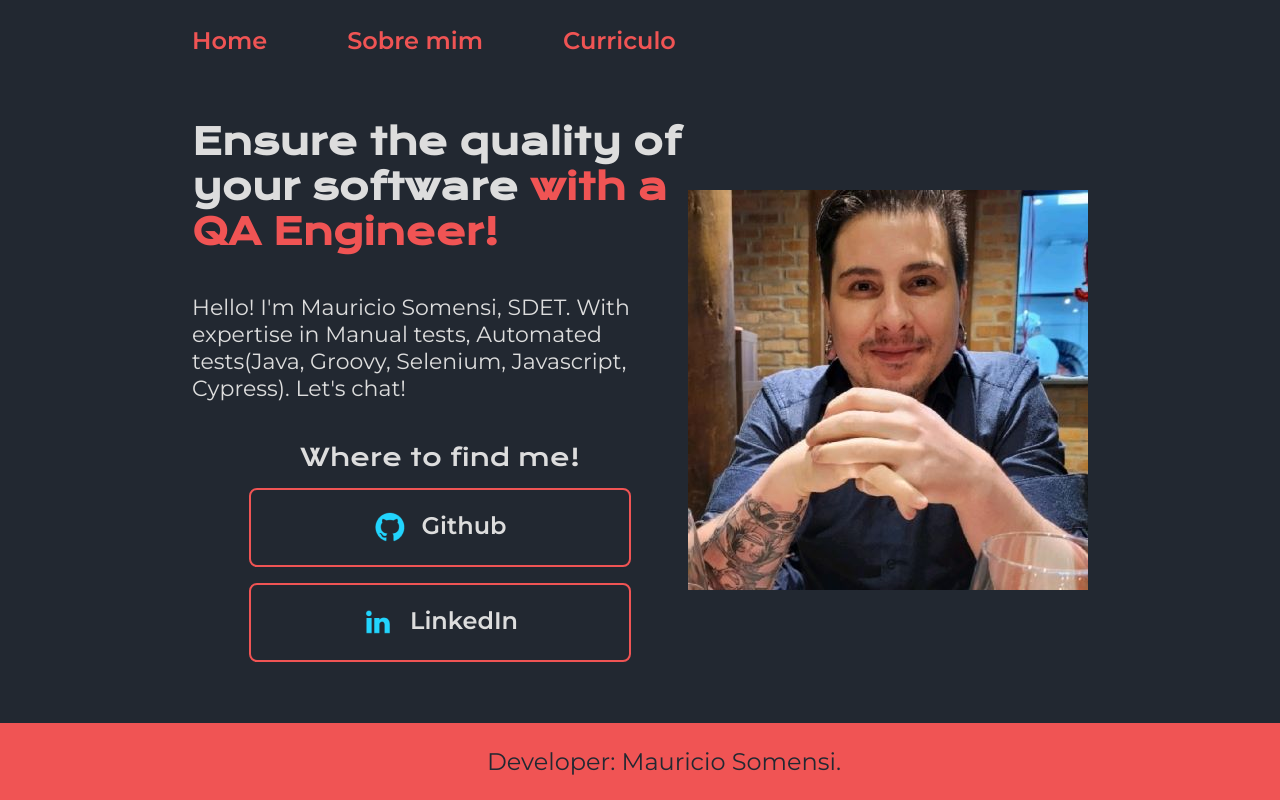
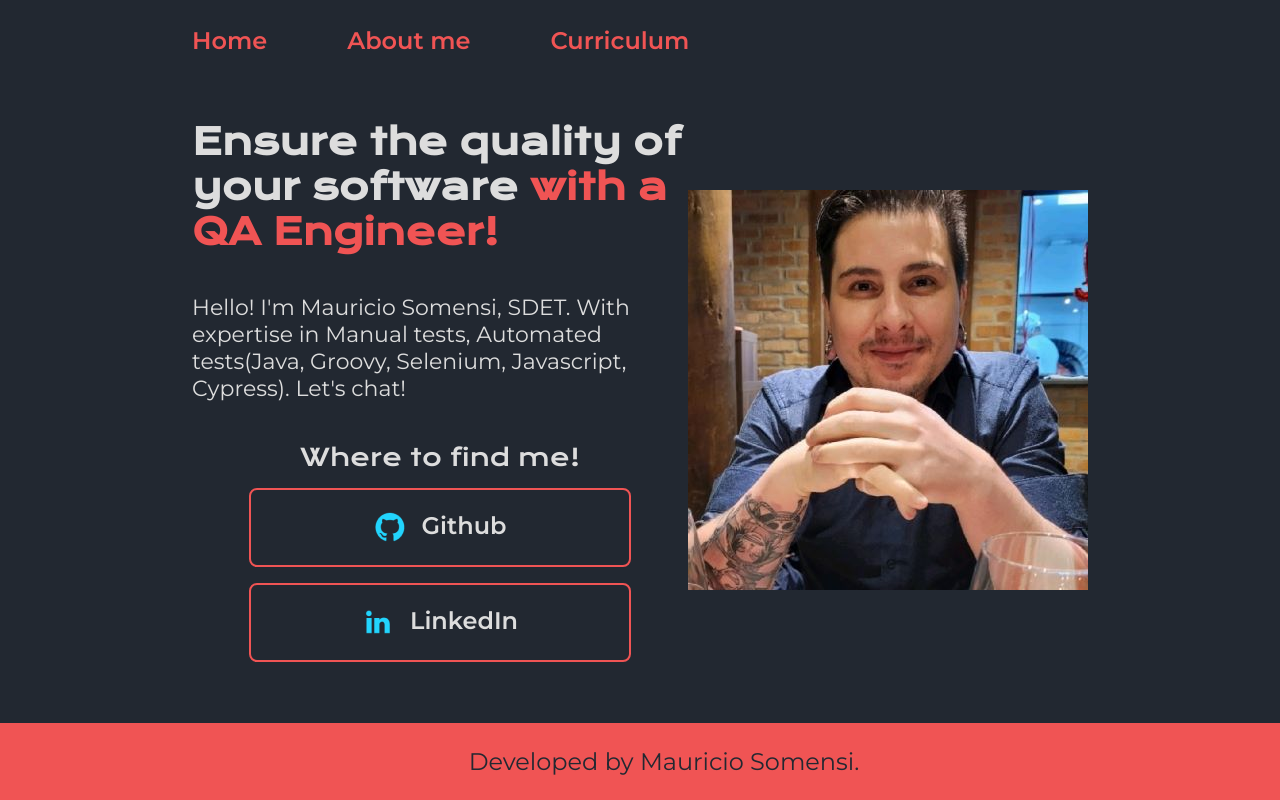
Before and after one commit to mauriciomcs/Portifolio-HTML-e-CSS, a plain HTML site: page index.html in a window 1280 px wide. Drawn offline with nearby package versions, Linux system fonts and the light colour scheme.

Commit message:
Update page names

```diff
--- a/index.html
+++ b/index.html
@@ -13,8 +13,8 @@
     <header class="cabecalho">
         <nav class="cabecalho__menu">
             <a class="cabecalho__menu__link" href="index.html">Home</a>
-            <a class="cabecalho__menu__link" href="about.html">Sobre mim</a>
-            <a class="cabecalho__menu__link" href="curriculum.html">Curriculo</a>
+            <a class="cabecalho__menu__link" href="about.html">About me</a>
+            <a class="cabecalho__menu__link" href="curriculum.html">Curriculum</a>
         </nav>
     </header>
     <main class="apresentacao">
@@ -39,7 +39,7 @@
 
     </main>
     <footer class="rodape">
-        <p>Developer: Mauricio Somensi.</p>
+        <p>Developed by Mauricio Somensi.</p>
     </footer>
 </body>
 
```
Also changed, not shown: about.html (+1 -1 lines), curriculum.html (+2 -2 lines).
